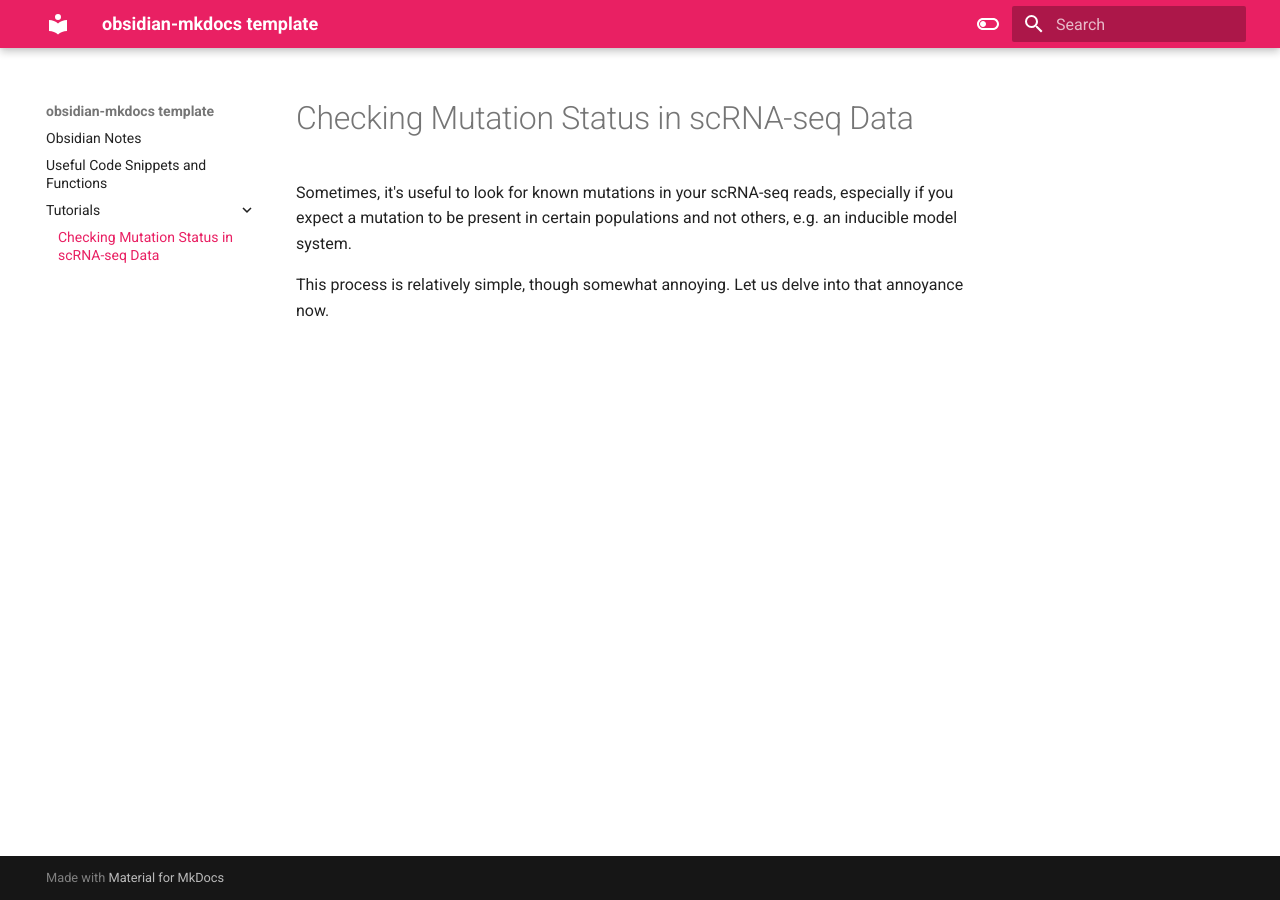
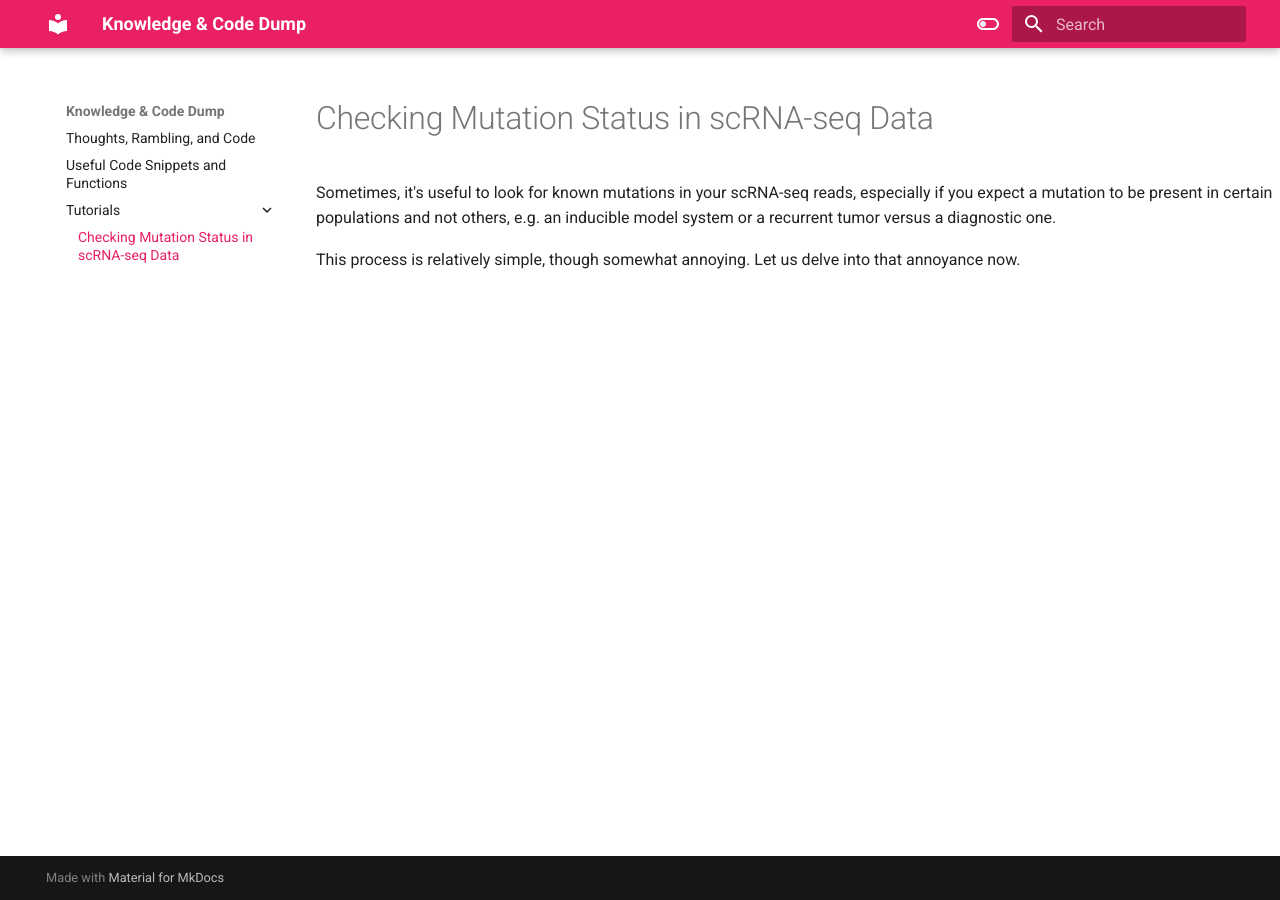
Before and after one commit to j-andrews7/KnowledgeDump, an MkDocs documentation site: the page built from docs/Tutorials/scRNA_mutation_check.md, in a window 1280 px wide. Built offline with MkDocs 1.6.1 and Material for MkDocs 9.7.7, drawn with Linux system fonts in a browser that asks for light colours.

Commit message:
update css for content width, test a couple of things

```diff
--- a/docs/Code_Snippets_Functions.md
+++ b/docs/Code_Snippets_Functions.md
@@ -1,3 +1,7 @@
+---
+aliases: [code snippets and functions]
+---
+
 # Useful Code Snippets and Functions
 This serves as a collection of code snippets and functions for common data science, bioinformatics, data cleaning/munging, and data visualization tasks. I got sick of hunting through old notebooks and scripts to find that one thing I wrote a year ago.
 
--- a/docs/Tutorials/scRNA_mutation_check.md
+++ b/docs/Tutorials/scRNA_mutation_check.md
@@ -1,4 +1,4 @@
 # Checking Mutation Status in scRNA-seq Data
-Sometimes, it's useful to look for known mutations in your scRNA-seq reads, especially if you expect a mutation to be present in certain populations and not others, e.g. an inducible model system.
+Sometimes, it's useful to look for known mutations in your scRNA-seq reads, especially if you expect a mutation to be present in certain populations and not others, e.g. an inducible model system or a recurrent tumor versus a diagnostic one.
 
 This process is relatively simple, though somewhat annoying. Let us delve into that annoyance now.
--- /dev/null
+++ b/docs/stylesheets/extra.css
@@ -0,0 +1,8 @@
+.md-content__inner {
+	width: 1000px;
+}
+
+.md-main__inner {
+	margin-left: 50px;
+	margin-right: 50px;
+}
--- a/mkdocs.yml
+++ b/mkdocs.yml
@@ -1,4 +1,4 @@
-site_name: obsidian-mkdocs template
+site_name: Knowledge & Code Dump
 
 theme:
     name: 'material'
@@ -22,6 +22,8 @@ theme:
         icon: material/toggle-switch
         name: Switch to light mode
 
+extra_css:
+  - stylesheets/extra.css
 # Extensions
 markdown_extensions:
   - footnotes
```
Also changed, not shown: docs/index.md (+2 -11 lines).
